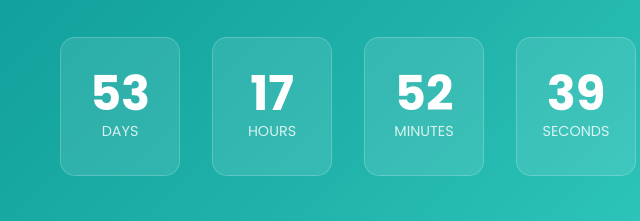
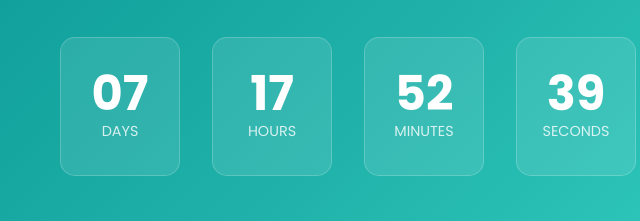
Before and after one commit to Thasneem0111/roi-coming-soon, a plain HTML site: page index.html in a window 1280 px wide. Shown: the part 275-496 px from the top of the page, 292-932 px from the left. Drawn offline with Linux system fonts and the light colour scheme.

Commit message:
Duration changed

```diff
--- a/index.html
+++ b/index.html
@@ -696,7 +696,7 @@
         // Countdown Timer
         function updateCountdown() {
             // Set launch date to exactly 45 days from October 4, 2025
-            const launchDate = new Date('2025-11-28T00:00:00'); // 45 days from Oct 4, 2025
+            const launchDate = new Date('2025-10-13T00:00:00'); // 45 days from Oct 4, 2025
 
             const now = new Date().getTime();
             const distance = launchDate.getTime() - now;
```
